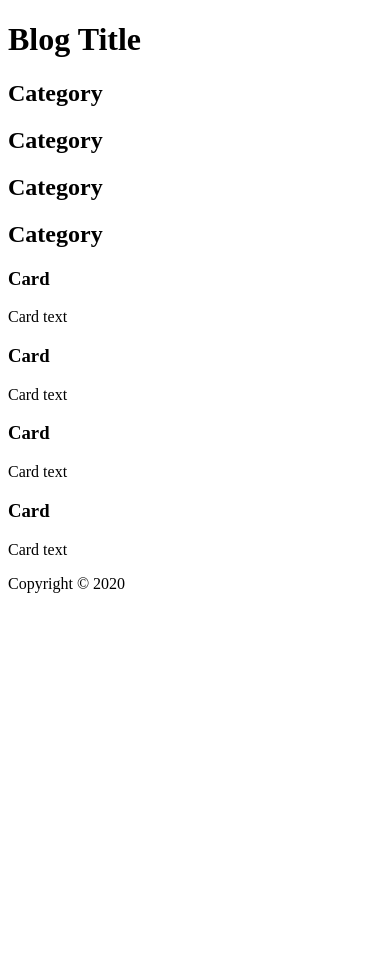
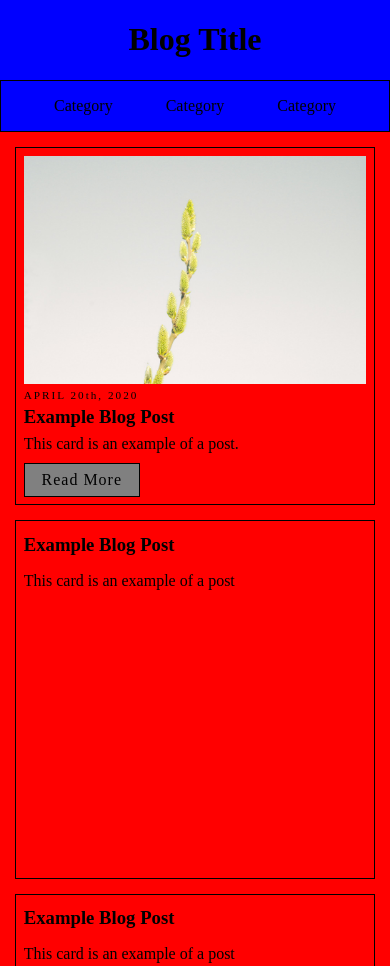
Before and after one commit to theauk/Udacity-Front-End-Nanodegree, a plain HTML site: page Personal Blog Website/index.html in a window 390 px wide. Shown: the top 966 px of the page. Before the commit the page ends 844 px from the top, so only its background shows below. Drawn offline with Linux system fonts and the light colour scheme.

Commit message:
Add grid and mobile view

```diff
--- a/Personal Blog Website/css/style.css
+++ b/Personal Blog Website/css/style.css
@@ -0,0 +1,105 @@
+body {
+    padding: 0px;
+    margin: 0px;
+    font-family: sans-seirf;
+}
+
+.grid-container {
+    width: 100vw;
+    height: 100vh;
+    display: grid;
+    grid-template-columns: 1fr;
+    grid-template-rows: 1fr 10fr 1fr 1fr;
+    grid-template-areas: "header" "content" "about" "footer";
+}
+
+header {
+    background-color: blue;
+    grid-area: header;
+    text-align: center;
+}
+
+#categories-bar {
+    display: flex;
+    justify-content: space-evenly;
+    border: 1px solid black;
+}
+
+#post-cards {
+    background-color: red;
+    grid-area: content;
+    display: grid;
+    grid-template-columns: 1fr;
+    grid-template-rows: 1fr 1fr 1fr 1fr;
+    padding: 2%;
+}
+
+.card {
+    border: 1px solid black;
+    padding: 2%;
+    margin: 2%;
+}
+
+.date {
+    margin-top: 1px;
+    margin-bottom: 1px;
+    font-size: 0.7em;
+    letter-spacing: 2px;
+}
+
+.card-image {
+    max-width: 100%;
+    height: auto;
+}
+
+.blog-post-title {
+    margin-top: 5px;
+    margin-bottom: 2px;
+}
+
+.blog-card-text {
+    margin-top: 1px;
+    margin-bottom: 1px;
+    margin-top: 7px;
+}
+
+.read-button {
+    background-color: grey;
+    border: 1px solid black;
+    padding: 1%;
+    margin-top: 10px;
+    width: 100px;
+    padding: 7px;
+    text-align: center;
+    font: lighter 7px;
+    letter-spacing: 1px;
+}
+
+.about {
+    background-color: yellow;
+    grid-area: about;
+}
+
+footer {
+    background-color: green;
+    grid-area: footer;
+}
+
+/* Large Screens */
+
+@media (min-width:500px) {
+    .grid-container {
+        display: grid;
+        grid-template-columns: 1fr 1fr 1fr 1fr;
+        grid-template-rows: 1fr 10fr 1fr;
+        grid-template-areas: "header header header header" "content content content about" "footer footer footer footer";
+    }
+    #post-cards {
+        background-color: red;
+        grid-area: content;
+        display: grid;
+        grid-template-columns: 1fr 1fr;
+        grid-template-rows: 1fr 1fr;
+        padding: 2%;
+    }
+}
--- a/Personal Blog Website/index.html
+++ b/Personal Blog Website/index.html
@@ -6,6 +6,7 @@
   <title>Personal Blog Website</title>
   <meta name="description" content="A Personal Blog Website" />
   <link rel="stylesheet" href="/css/style.css">
+  <meta name="viewport" content="width=device-width, initial-scale=1.0">
 </head>
 
 <body>
@@ -16,37 +17,41 @@
       </div>
       <div id="categories-bar">
         <div class="category">
-          <h2>Category</h2>
+          <p>Category</p>
         </div>
         <div class="category">
-          <h2>Category</h2>
+          <p>Category</p>
         </div>
         <div class="category">
-          <h2>Category</h2>
-        </div>
-        <div class="category">
-          <h2>Category</h2>
+          <p>Category</p>
         </div>
       </div>
     </header>
     <section id="post-cards">
       <div class="card">
-        <h3>Card</h3>
-        <p>Card text</p>
+        <img class="card-image" src="/img/anna-auza-0QN0ht21eLk-unsplash.jpg" alt="">
+        <p class="date">APRIL 20th, 2020</p>
+        <h3 class="blog-post-title">Example Blog Post</h3>
+        <p class="blog-card-text">This card is an example of a post.</p>
+        <div class="read-button">Read More</div>
+      </div>
+
+      <div class="card">
+        <h3 class="blog-post-title">Example Blog Post</h3>
+        <p>This card is an example of a post</p>
       </div>
       <div class="card">
-        <h3>Card</h3>
-        <p>Card text</p>
+        <h3 class="blog-post-title">Example Blog Post</h3>
+        <p>This card is an example of a post</p>
       </div>
       <div class="card">
-        <h3>Card</h3>
-        <p>Card text</p>
-      </div>
-      <div class="card">
-        <h3>Card</h3>
-        <p>Card text</p>
+        <h3 class="blog-post-title">Example Blog Post</h3>
+        <p>This card is an example of a post</p>
       </div>
     </section>
+    <div class="about">
+      <h2>About</h2>
+    </div>
     <footer>
       Copyright © 2020
     </footer>
```
Also changed, not shown: Personal Blog Website/img/anna-auza-0QN0ht21eLk-unsplash.jpg (added), Personal Blog Website/img/dave-hBhfEXkihOs-unsplash.jpg (added), Personal Blog Website/img/james-lee-KkrxI7z7vEg-unsplash.jpg (added), Personal Blog Website/img/matthew-kosloski-jD0JGSEaAXQ-unsplash.jpg (added).
